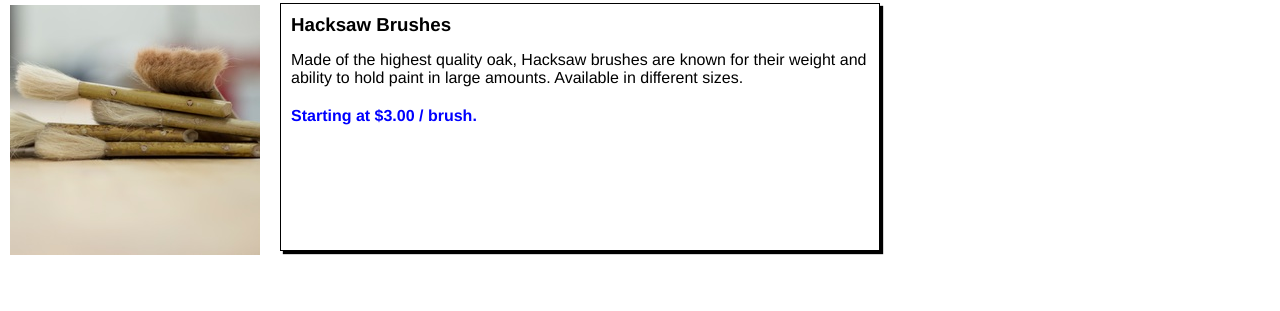
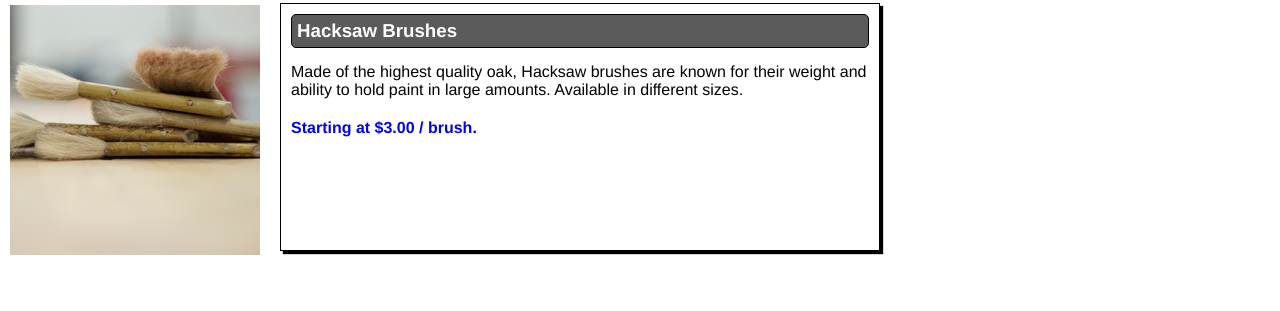
Before and after one commit to autumnify/autumnify.github.io, a plain HTML site: page index.html in a window 1280 px wide. Shown: the part 229-540 px from the top of the page. Drawn offline with Linux system fonts and the light colour scheme.

Commit message:
change h3 in description

```diff
--- a/style.css
+++ b/style.css
@@ -11,6 +11,13 @@
 h1,
 h2 {
   color: #f0e68c;
+}
+.description h3 {
+  background-color: rgb(92, 91, 91);
+  color: #fff;
+  padding: 5px;
+  border: 1px solid black;
+  border-radius: 5px;
 }
 header {
   background-image: url("img/pattern.jpeg");
```
